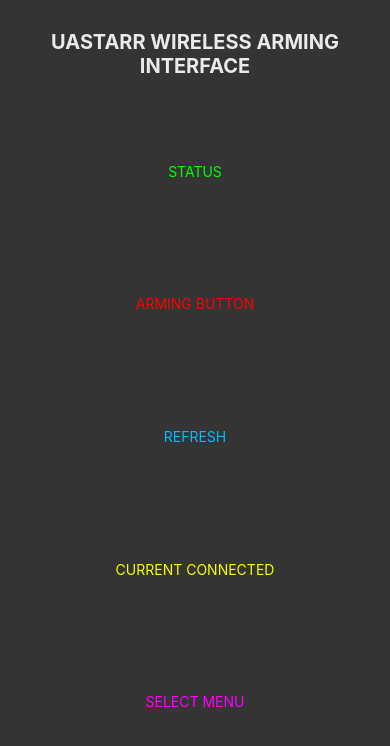
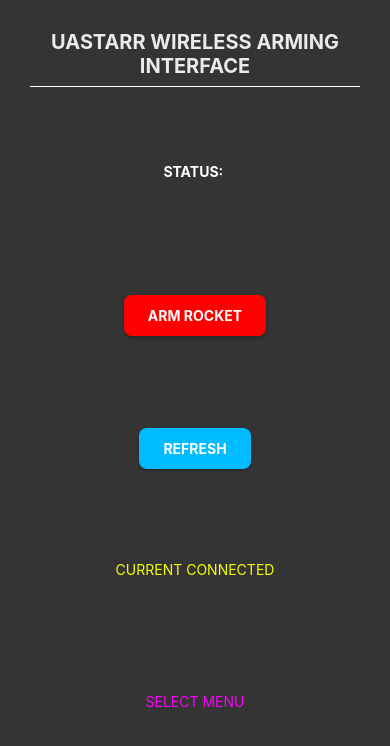
Before and after one commit to UASTARR/wireless-arming-app, a React Native app: screen / in a window 390 px wide. Shown: the top 746 px of the page. Built offline with nearby package versions, Linux system fonts and the light colour scheme.

Commit message:
Added buttons

```diff
--- a/App.tsx
+++ b/App.tsx
@@ -1,5 +1,5 @@
 import { styles, ui_modules, utils } from './src';
-import { StyleSheet, Text, View } from 'react-native';
+import { StyleSheet, Text, View, Button, Alert } from 'react-native';
 import {
   SafeAreaView,
   SafeAreaProvider,
@@ -16,18 +16,25 @@ export default function App() {
 
         <View style={styles.design.wrapper}>
           <Text style={styles.design.title}>UASTARR WIRELESS ARMING INTERFACE</Text>
+          <Separator />
         </View>
 
         <View style={styles.design.wrapper}>
-          <Text style={styles.design.status}>STATUS</Text>
+          <Text style={styles.design.status}>STATUS: </Text>
         </View>
 
         <View style={styles.design.wrapper}>
-          <Text style={styles.design.arm}>ARMING BUTTON</Text>
+          <ui_modules.ButtonTemplate PressFunc={() => utils.showAlert("ARMED")}
+                                                      label="ARM ROCKET"
+                                                      color={"#ff0000"}
+                                                      pressColor={"#880000"} />
         </View>
 
         <View style={styles.design.wrapper}>
-          <Text style={styles.design.refresh}>REFRESH</Text>
+          <ui_modules.ButtonTemplate PressFunc={() => utils.showAlert("Refreshing...")}
+                                                      label="REFRESH"
+                                                      color={"#00bbff"}
+                                                      pressColor={"#005e80"} />
         </View>
 
         <View style={styles.design.wrapper}>
--- a/app.json
+++ b/app.json
@@ -4,10 +4,10 @@
     "slug": "wireless-arming",
     "version": "1.0.0",
     "orientation": "portrait",
-    "icon": "./assets/icon.png",
+    "icon": "./assets/icon.webp",
     "userInterfaceStyle": "light",
     "splash": {
-      "image": "./assets/splash-icon.png",
+      "image": "./assets/icon.webp",
       "resizeMode": "contain",
       "backgroundColor": "#ffffff"
     },
@@ -17,13 +17,13 @@
     "android": {
       "adaptiveIcon": {
         "backgroundColor": "#E6F4FE",
-        "foregroundImage": "./assets/android-icon-foreground.png",
-        "backgroundImage": "./assets/android-icon-background.png",
-        "monochromeImage": "./assets/android-icon-monochrome.png"
+        "foregroundImage": "./assets/icon.webp",
+        "backgroundImage": "./assets/icon.webp",
+        "monochromeImage": "./assets/icon.webp"
       }
     },
     "web": {
-      "favicon": "./assets/favicon.png"
+      "favicon": "./assets/icon.webp"
     },
     "plugins": [
       "expo-font"
--- a/src/styles.ts
+++ b/src/styles.ts
@@ -1,6 +1,5 @@
-import {StyleSheet, Text, PixelRatio} from 'react-native';
+import { StyleSheet, View } from 'react-native';
 
-// const fontScale = PixelRatio.getFontScale();
 
 export const design = StyleSheet.create({
   container: {
@@ -12,7 +11,7 @@ export const design = StyleSheet.create({
   wrapper: {
     flex: 1,
     padding: 6,
-    alignItems: 'flex-start',
+    alignItems: 'stretch',
   },
   title: {
     verticalAlign: 'top',
@@ -21,6 +20,23 @@ export const design = StyleSheet.create({
     fontFamily: 'Inter',
     fontWeight: 'bold',
     fontSize: 20,
+  },
+  text: {
+    color: '#ffffff',
+    fontSize: 14,
+    fontFamily: 'Inter',
+    alignSelf: 'center',
+    fontWeight: 'bold'
+  },
+  buttonShape: {
+    paddingVertical: 12,
+    paddingHorizontal: 24,
+    borderRadius: 8,
+    elevation: 3,
+    shadowColor: '#000000',
+    shadowOffset: { width: 0, height: 2 },
+    shadowOpacity: 0.25,
+    shadowRadius: 3.84,
   },
   refresh: {
     color: '#00bbff',
@@ -32,7 +48,8 @@ export const design = StyleSheet.create({
     color: '#ff00ff',
   },
   status: {
-    color: '#00ff00',
+    color: '#FFFFFF',
+    fontWeight: 'bold',
   },
   current: {
     color: '#f6ff00',
--- a/src/ui_modules.tsx
+++ b/src/ui_modules.tsx
@@ -1,5 +1,17 @@
 import React from 'react';
 import { styles } from './';
-import { Text, Alert, Button } from 'react-native';
+import { Text, Alert, Pressable } from 'react-native';
 
-// export const Refresh = () => <Button title="Refresh" style={styles.design.refresh} onPress={() => showAlert('Button with adjusted color pressed')} />
+export const ButtonTemplate = ({ PressFunc, label, color, pressColor }) => {
+  return (
+    <Pressable
+      onPress={PressFunc}
+      style={({ pressed }) => [
+        styles.design.buttonShape,
+        {
+          backgroundColor: pressed ? pressColor : color, // Dynamic background color
+        },
+      ]}>
+      <Text style={styles.design.text}>{label}</Text>
+    </Pressable>
+  );}
--- a/src/utils.ts
+++ b/src/utils.ts
@@ -1,3 +1,14 @@
-export const testFunction = () => console.log("Success!");
+import { Alert, Platform } from 'react-native';
 
-// todo
+
+export function showAlert(message) {
+  if (Platform.OS === 'web') {
+    window.alert(message);
+  } else {
+    Alert.alert(message);
+  }
+}
+
+export function Refresh() {
+  console.log("Refresh function to be called")
+}
```
Also changed, not shown: assets/icon.webp (added).
